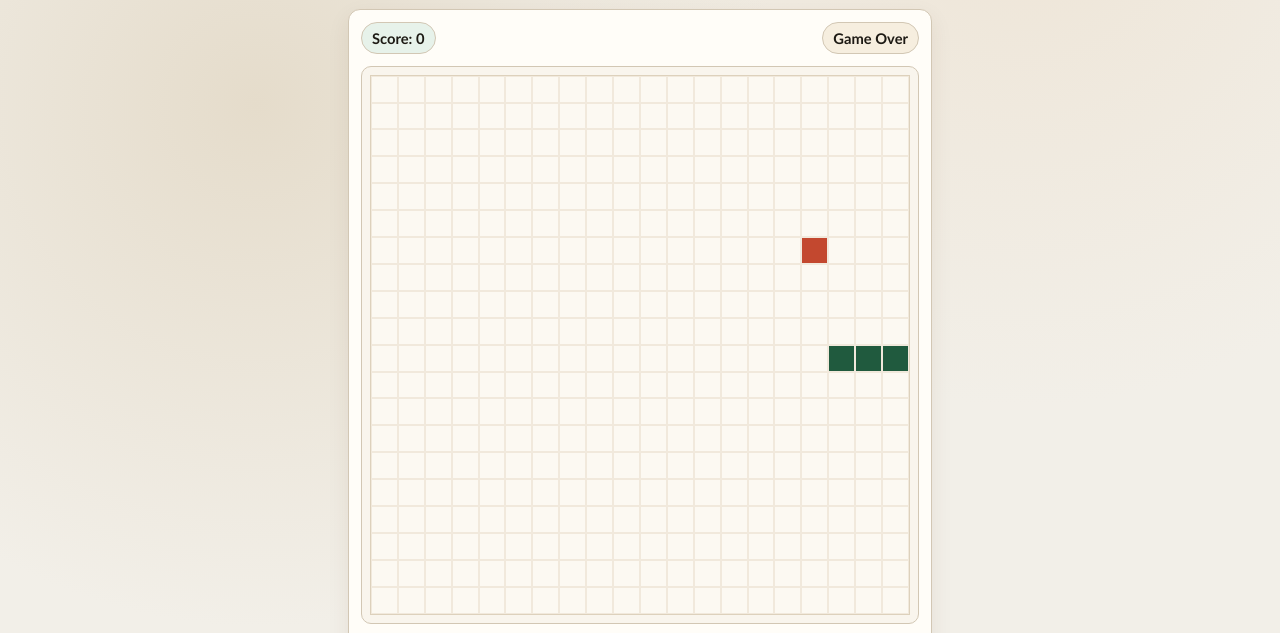
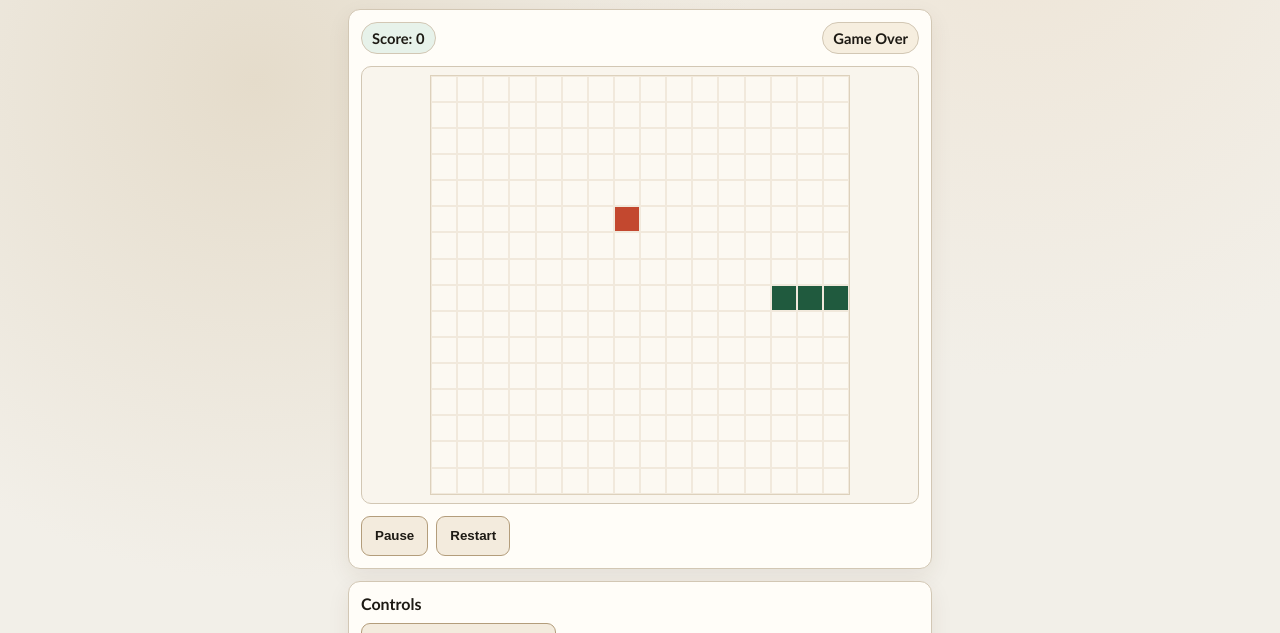
Before and after one commit to sujithmenonp/snake-and-ladder, a website with bundled scripts: page index.html in a window 1280 px wide. Shown: the part 97-730 px from the top of the page. Built offline with nearby package versions, Linux system fonts and the light colour scheme.

Commit message:
Tune board config and center board layout

```diff
--- a/src/gameLogic.js
+++ b/src/gameLogic.js
@@ -14,9 +14,9 @@ const OPPOSITES = {
 
 export function createConfig(overrides = {}) {
   return {
-    width: 20,
-    height: 20,
-    tickMs: 120,
+    width: 16,
+    height: 16,
+    tickMs: 110,
     ...overrides
   };
 }
--- a/styles.css
+++ b/styles.css
@@ -94,6 +94,8 @@ h1 {
 .board {
   display: grid;
   width: 100%;
+  max-width: 420px;
+  margin: 0 auto;
   aspect-ratio: 1;
   border: 1px solid #ddd1bc;
   background: #fcf9f2;
```
